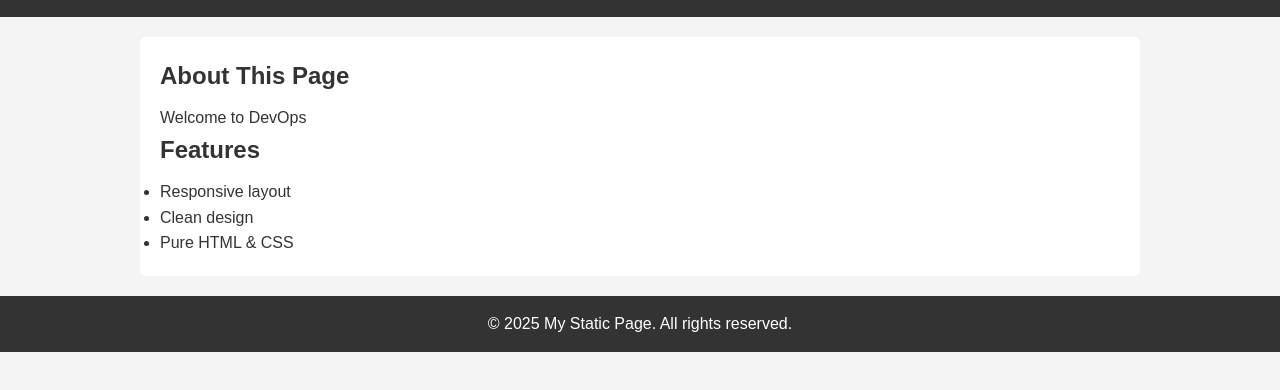
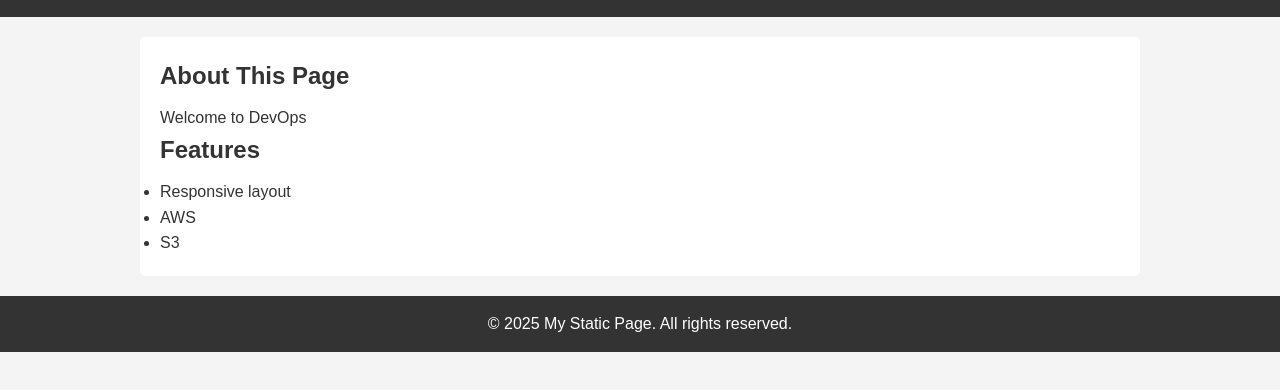
Before and after one commit to Manojhd28/Sam, a plain HTML site: page index.html in a window 1280 px wide. Shown: the part 110-500 px from the top of the page. Drawn offline with Linux system fonts and the light colour scheme.

Commit message:
Update index.html

```diff
--- a/index.html
+++ b/index.html
@@ -28,8 +28,8 @@
             <h2>Features</h2>
             <ul>
                 <li>Responsive layout</li>
-                <li>Clean design</li>
-                <li>Pure HTML & CSS</li>
+                <li>AWS</li>
+                <li>S3</li>
             </ul>
         </section>
     </main>
```
